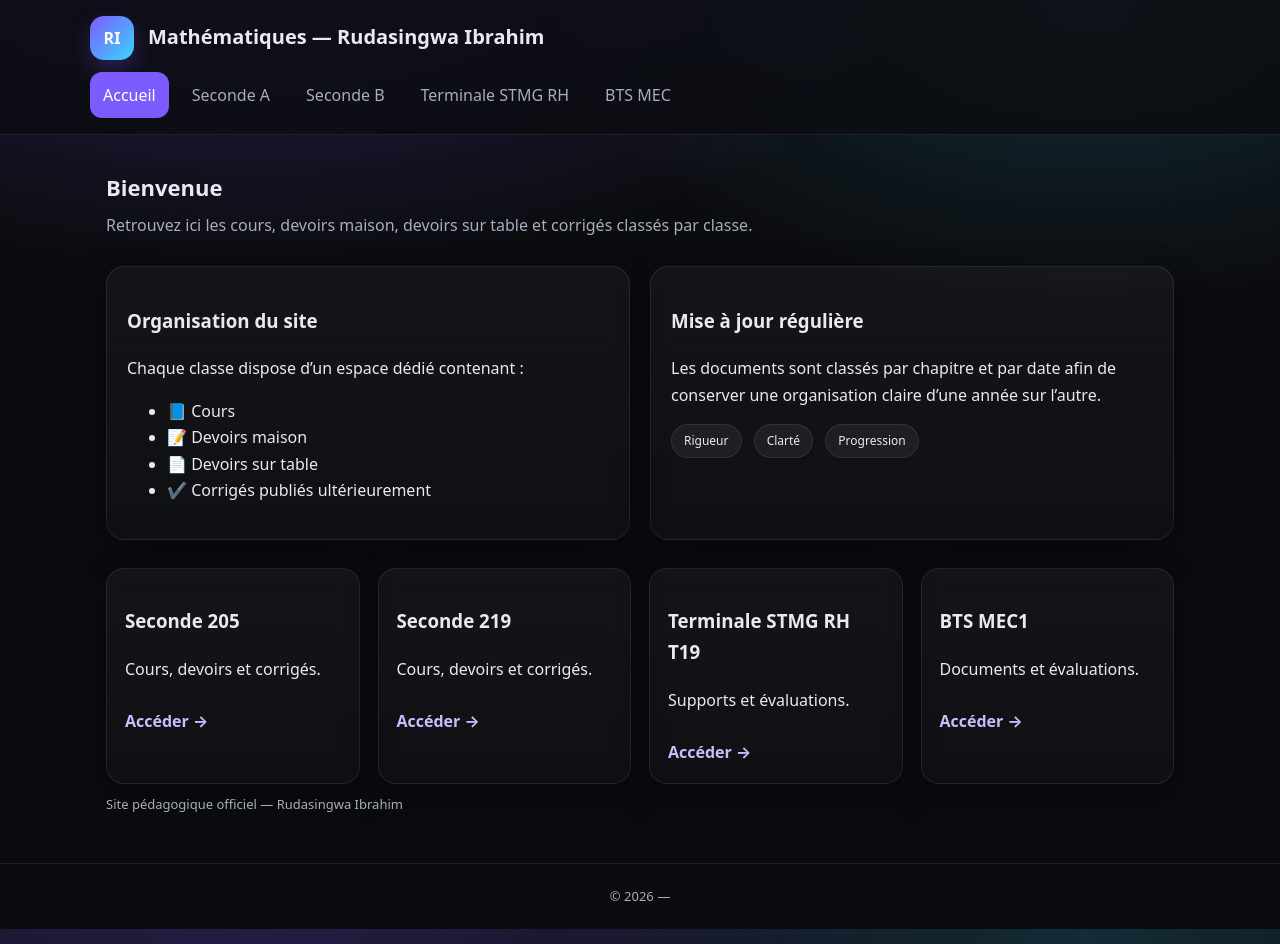
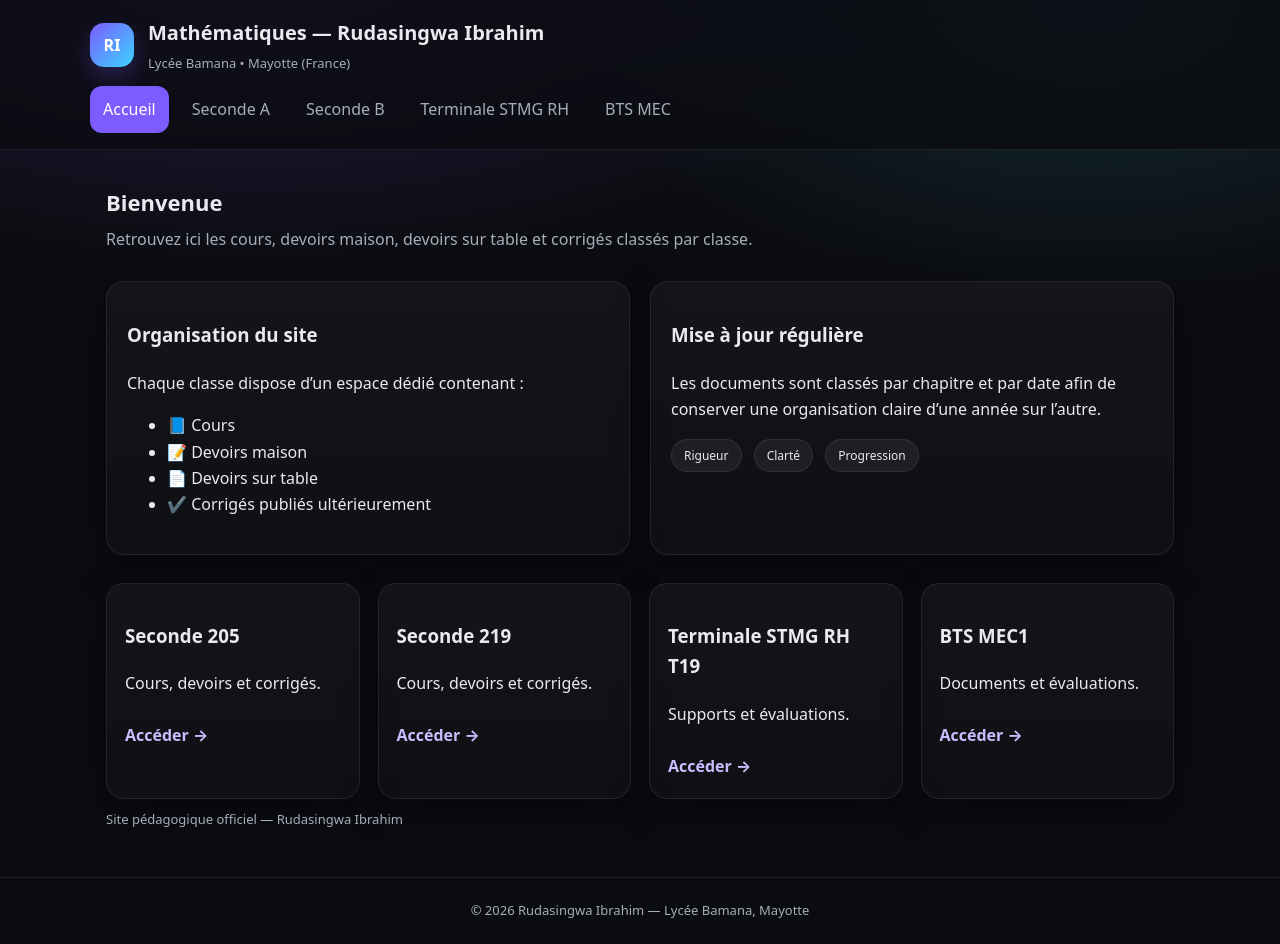
Before and after one commit to rudasingwaibrahim/rudasingwaibrahim.github.io, a Jekyll site: the page built from index.html, in a window 1280 px wide and 944 px high. Built offline with Jekyll 4.4.1, drawn with Linux system fonts in a browser that asks for light colours.

Commit message:
Update _config.yml

```diff
--- a/_config.yml
+++ b/_config.yml
@@ -1,3 +1,8 @@
 title: "Mathématiques — Rudasingwa Ibrahim"
+subtitle: "Lycée Bamana • Mayotte (France)"
+author: "Rudasingwa Ibrahim"
+school: "Lycée Bamana, Mayotte"
 lang: fr
+
 markdown: kramdown
+permalink: pretty
```
